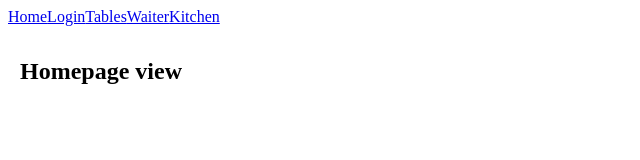
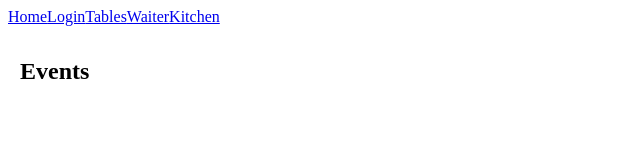
Before and after one commit to perfectcircle93/pizzeria-portal, a React (Create React App) app: page /tables/events/ghi123 in a window 1280 px wide. Shown: the top 160 px of the page, without its empty margins (0-640 px from the left). Built offline with nearby package versions, Linux system fonts and the light colour scheme.

Commit message:
Change the name of the displayed component

```diff
--- a/src/components/views/Events/Events.js
+++ b/src/components/views/Events/Events.js
@@ -3,7 +3,7 @@ import styles from './Events.module.scss';
 
 const Events = () => (
   <div className={styles.component}>
-    <h2>Homepage view</h2>
+    <h2>Events</h2>
   </div>
 );
 
```
